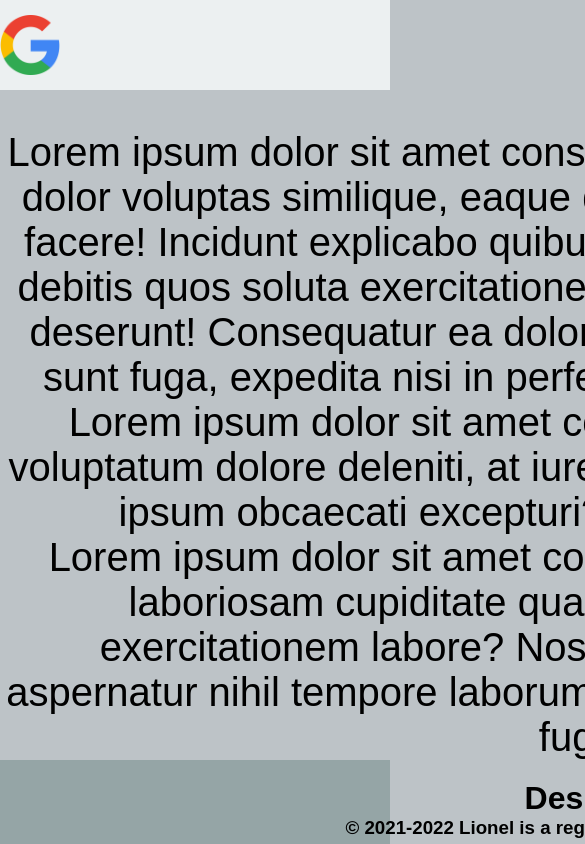
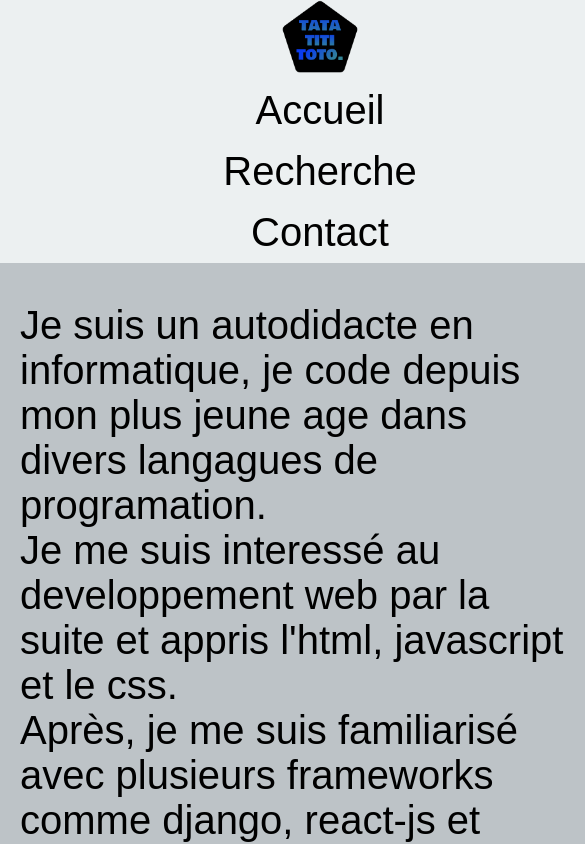
Before and after one commit to LionelAREL/MovieFinder-TMDB, a React (Create React App) app: page / in a window 390 px wide. Shown: the top 844 px of the page, 585 px wide, since content can reach past the window. Built offline with nearby package versions, Linux system fonts and the light colour scheme; the HTML template or start-up script is replaced by a standard one.

Commit message:
v3 version

```diff
--- a/src/components/Footer.jsx
+++ b/src/components/Footer.jsx
@@ -4,7 +4,7 @@ const Footer = () => {
     return (
         <div className='container'>
             <h1>Design by Lionel AREL</h1>
-            <h3>© 2021-2022 Lionel is a registered trademark of the Lionel Software Foundation. </h3>
+            <h3>© 2021-2022 TATATITITOTO. is a registered trademark of the TATATITITOTO. Software Foundation. </h3>
         </div>
     );
 };
--- a/src/components/Header.jsx
+++ b/src/components/Header.jsx
@@ -8,9 +8,9 @@ const Header = () => {
             <img src={logo} alt="" className="logo" />
             <nav>
                 <ul>
-                    <li><NavLink to ="/home" className={({ isActive }) => (isActive ? 'button active' : 'button inactive')}>Home</NavLink></li>
-                    <li><NavLink to ="/search" className={({ isActive }) => (isActive ? 'button  active' : 'button inactive')}>Search</NavLink></li>
-                    <li><NavLink to ="/about" className={({ isActive }) => (isActive ? 'button  active' : 'button inactive')}>About</NavLink></li>
+                    <li><NavLink to ="/home" className={({ isActive }) => (isActive ? 'button active' : 'button inactive')}>Accueil</NavLink></li>
+                    <li><NavLink to ="/search" className={({ isActive }) => (isActive ? 'button  active' : 'button inactive')}>Recherche</NavLink></li>
+                    <li><NavLink to ="/about" className={({ isActive }) => (isActive ? 'button  active' : 'button inactive')}>Contact</NavLink></li>
                 </ul>
             </nav>
         </div>
--- a/src/pages/About.js
+++ b/src/pages/About.js
@@ -15,9 +15,17 @@ const About = () => {
             <div className="container">
                 <div className="first">
                     <img src={avatar} alt="" />
-                    <p>Lorem ipsum dolor sit amet, consectetur adipisicing elit. Amet quia laboriosam quidem, exercitationem tempora quasi nobis, impedit excepturi fugit facere asperiores vero natus neque aperiam reiciendis sapiente? Tenetur odio voluptas enim, sed ullam consectetur facilis nulla quae sapiente maxime dolores at earum recusandae tempora similique quod consequatur iste fugit praesentium dicta quam! Harum eaque vero eius, distinctio similique expedita modi?</p>
+                    <p>
+                            Prénom/Nom : Lionel AREL <br />
+                            Email : <a href="mailto: lionel.arel@outlook.fr">lionel.arel@outlook.fr</a> <br />
+                            Numéro de téléphone : <a href="tel:+33763506615">0763506615</a> <br />
+                            Adresse : 74 Avenue de la Liberté<br />
+                            Entreprise : TATATITITOTO. <br />
+                            S.I.R.E.N : 912 398 120 000 10<br />
+                    </p>
                 </div>
-                <p id='txtFinal'>Lorem ipsum dolor sit amet consectetur adipisicing elit. Nihil, architecto.
+                <p id='txtFinal'>
+                    Mes règles d'or : Efficacité. Qualité. Rapidité.
                 </p>
             </div>
         </section>
--- a/src/pages/Home.js
+++ b/src/pages/Home.js
@@ -12,9 +12,19 @@ const Home = () => {
         </header>
         <section>
             <div className="container">
-                <p>Lorem ipsum dolor sit amet consectetur adipisicing elit. Distinctio, cum modi ut dolor voluptas similique, eaque qui asperiores molestiae, magni eum repellat facere! Incidunt explicabo quibusdam corrupti tenetur maiores, vero tempore debitis quos soluta exercitationem! Qui dignissimos soluta quisquam dolorem deserunt! Consequatur ea doloremque eos? Accusantium illum ex excepturi sunt fuga, expedita nisi in perferendis vero maiores eius quibusdam sequi.</p>
-                <p>Lorem ipsum dolor sit amet consectetur adipisicing elit. Numquam error voluptatum dolore deleniti, at iure rem impedit perferendis quia autem maiores ipsum obcaecati excepturi? Ea beatae ut accusamus magni dicta!</p>
-                <p>Lorem ipsum dolor sit amet consectetur adipisicing elit. Error, facilis amet, laboriosam cupiditate quam iusto dignissimos illum non dolorem, exercitationem labore? Nostrum, inventore pariatur, debitis quos aut aspernatur nihil tempore laborum, iusto quod totam cum reprehenderit quaerat fugit maiores velit.</p>
+            <p>
+                Je suis un autodidacte en informatique, je code depuis mon plus jeune age dans divers langagues de programation.<br />
+                Je me suis interessé au developpement web par la suite et appris l'html, javascript et le css.<br />
+                Après, je me suis familiarisé avec plusieurs frameworks comme django, react-js et angular. <br />
+                Je me lance depuis le début du mois de mai 2022 en tant que freelanceur. <br />
+                Voici un de mes projets qui est l'utilisation de l'API de TMDB afin de réalisé une page de recherche de films, disponible en cliquant sur la page Recherche <br />
+                Voici quelques autres projets que j'ai déjà réalisé :
+                    <ul>
+                        <li>link</li>
+                        <li>link</li>
+                    </ul>
+                Vous pouvez me contacter en cliquant sur la page Contact.
+            </p>
             </div>
         </section>
         <footer>
--- a/src/pages/Search.js
+++ b/src/pages/Search.js
@@ -40,8 +40,8 @@ const Search = () => {
             </div>
             <div className="pages">
                 <ReactPaginate
-                nextLabel="next >"
-                previousLabel="< previous"
+                nextLabel="Next"
+                previousLabel="Previous"
                 onPageChange={handlePageClick}
                 pageRangeDisplayed={5}
                 pageCount={totalPages > 500 ? 500:totalPages}
--- a/src/styles/_footer.scss
+++ b/src/styles/_footer.scss
@@ -2,7 +2,7 @@ footer{
     background-color: #95A5A6;
     color: black;
     display: block;
-    height: 90px;
+    height: fit-content;
     .container{
         width: 1400px;
         margin: 0 auto;
@@ -18,3 +18,12 @@ footer{
         }
     }
 }
+
+@media (max-width:1400px){
+    footer{
+        height: fit-content;
+        .container{
+            width: 100%;
+        }
+    }
+}
--- a/src/styles/_header.scss
+++ b/src/styles/_header.scss
@@ -3,7 +3,6 @@ header{
     text-align: center;
     text-decoration: none;
     background-color: #ECF0F1;
-    width: 100%;
     .container{
         margin: 0 auto;
         display: flex;
@@ -12,12 +11,12 @@ header{
         flex-direction: row;
         justify-content: space-between;
         .logo{
-            width: 60px;
-            height: 60px;
+            width: 80px;
+            height: auto;
             margin: auto 0;
         }
         nav{
-            margin: auto 0;
+            margin: auto 20px;
             ul{
                 list-style-type: none;
                 display: flex;
@@ -42,3 +41,33 @@ header{
         }
     }
 }
+
+@media (max-width:1400px){
+    header{
+        .container{
+            width: auto;
+            padding: 0 50px;
+        }
+    }
+}
+
+@media (max-width:950px) {
+    header{
+        .container{
+            img{
+                position: relative;
+                left: 20px;
+            }
+            flex-direction: column;
+            height: auto;
+            justify-content: baseline;
+            align-items: center;
+            nav ul{
+                flex-direction: column;
+                li{
+                    margin: 8px 0;
+                }
+                }
+            }
+        }
+}
--- a/src/styles/_section.scss
+++ b/src/styles/_section.scss
@@ -1,7 +1,10 @@
 section{
+    p{
+        text-align: left;
+    }
 
     .pages{
-        width: 1400px;
+        width: 100%;
         margin: 0 auto;
         text-align: center;
         display: flex;
@@ -29,13 +32,13 @@ section{
         font-size: 1.5em;
         font-family: Arial;
         box-sizing: border-box;
+        .active{
+            background-color: #7F8C8D;
+            border-radius: 50px;
+            box-sizing: border-box;
+        }
     }
 
-    .active{
-        background-color: #7F8C8D;
-        border-radius: 50px;
-        box-sizing: border-box;
-    }
 
     .nn{
         text-align: start;
@@ -120,7 +123,7 @@ section{
 
     input{
         height:80px;
-        width: 1400px;
+        width: 95%;
         border-radius: 50px;
         font-size: 2em;
         text-indent: 80px;
@@ -131,7 +134,6 @@ section{
 
     .input-wrapper{
         position: relative;
-        display: block;
     }
 
     .searchIcon{
@@ -156,7 +158,7 @@ section{
     .searchButton{
         position: absolute;
         top: -3px;
-        left: 1170px;
+        left: 80%;
         color: black;
         font-size: 40px;
         background-color: #7F8C8D;
@@ -233,13 +235,13 @@ section{
         }
 
     }
-
-    min-height: calc(100vh - 180px);
+    min-height: calc(100vh - 170px);
     .container{
         width: 1400px;
-        margin: 0 auto;
+        margin: 0 0;
         text-align: center;
         padding-top: 40px;
+        margin: 0 auto;
         p{
             font-size: 40px;
             color: black;
@@ -256,6 +258,7 @@ section{
                 position: relative;
                 top: 40px;
                 margin-top: 20px;
+
             }
 
             img{
@@ -274,7 +277,8 @@ section{
     .movieContainer{
         display: grid;
         grid-template-columns: repeat(auto-fill, minmax(450px, 1fr));
-        margin: 10px auto;
+        margin: 10px 0;
+        width: 100%;
         .movie{
             display: flex;
             flex-direction: row;
@@ -293,7 +297,113 @@ section{
             }
         }
         .movie:last-child{
-            justify-self: start;
         }
     }
 }
+
+
+@media (max-width:1400px) {
+    section{
+        .container{
+            padding: auto 20px;
+            width: calc(100% - 40px);
+        }
+
+        input{
+            width:calc(100% - 80px);
+            margin: 0 40px;
+        }
+        .input-wrapper{
+            .searchButton{
+                position: absolute;
+                top: -3px;
+                left: auto;
+                right: 34px;
+
+            }
+
+        }
+
+        .searchIcon{
+            left: 60px;
+        }
+    }
+}
+
+@media (min-width:1400px) {
+    section{
+        .container{
+            width: 1400px;
+        }
+
+        input{
+            width:calc(100% - 80px);
+            margin: 0 40px;
+        }
+        .input-wrapper{
+            .searchButton{
+                position: absolute;
+                top: -3px;
+                left: auto;
+                right: 34px;
+
+            }
+
+        }
+
+        .searchIcon{
+            left: 60px;
+        }
+    }
+}
+
+@media (max-width:950px) {
+    section{
+
+        .detailsSearch{
+            flex-direction: column;
+            align-items: center;
+        }
+
+        .nameDetails{
+            margin: 10px 0;
+        }
+
+        .containerButton{
+            flex-direction: column;
+        }
+
+        .buttonDetails{
+            margin: 10px 0;
+            img{
+                left: 30px;
+                top: 20px;
+            }
+        }
+        .paginationContainer{
+            flex-direction: column;
+            .pageItem{
+                margin: 14px 0;
+            }
+        }
+
+        .container{
+            .first{
+                flex-direction: column;
+                align-items: center;
+                img{
+                    width: 80%;
+                }
+                p{
+                    margin-bottom: 40px;
+                }
+            }
+            p{
+                margin-bottom: 20px;
+            }
+
+        }
+
+    }
+
+}
--- a/src/styles/index.scss
+++ b/src/styles/index.scss
@@ -13,4 +13,12 @@ body{
     list-style-type: none;
     min-height: 100vh;
     font-family: Arial;
+
+    overflow-x: hidden;
 }
+
+@media (max-width:600px){
+    .main{
+        width: 600px;
+    }
+}
```
Also changed, not shown: src/assets/logo.png.
